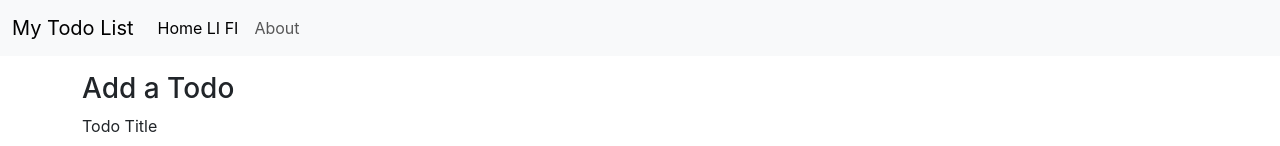
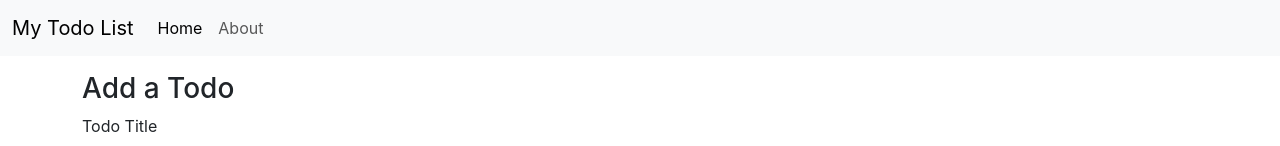
Before and after one commit to DivyJain23/todo-list, a React (Create React App) app: page / in a window 1280 px wide. Shown: the top 146 px of the page. Built offline with nearby package versions, Linux system fonts and the light colour scheme.

Commit message:
resolved conflict

```diff
--- a/src/MyComponents/Header.js
+++ b/src/MyComponents/Header.js
@@ -14,7 +14,7 @@
                 <div className="collapse navbar-collapse" id="navbarSupportedContent">
                     <ul className="navbar-nav me-auto mb-2 mb-lg-0">
                         <li className="nav-item">
-                            <Link className="nav-link active" aria-current="page" to="/">Home LI FI</Link>
+                            <Link className="nav-link active" aria-current="page" to="/">Home</Link>
                         </li>
                         <li className="nav-item">
                             <Link className="nav-link" to="/about">About</Link>
```
